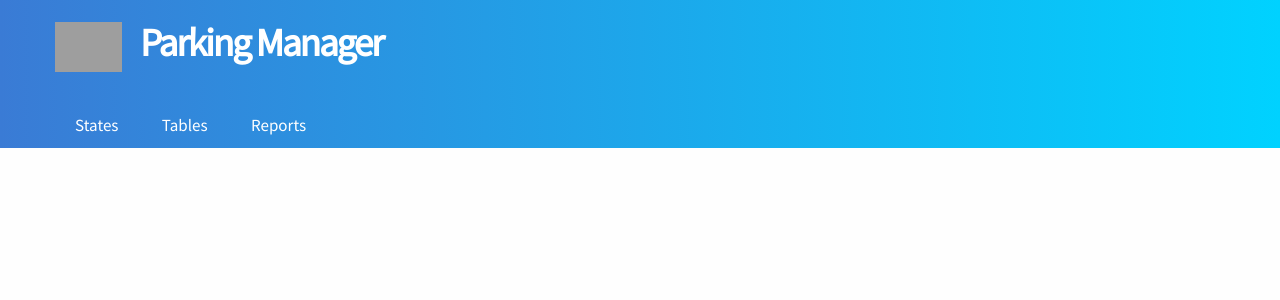
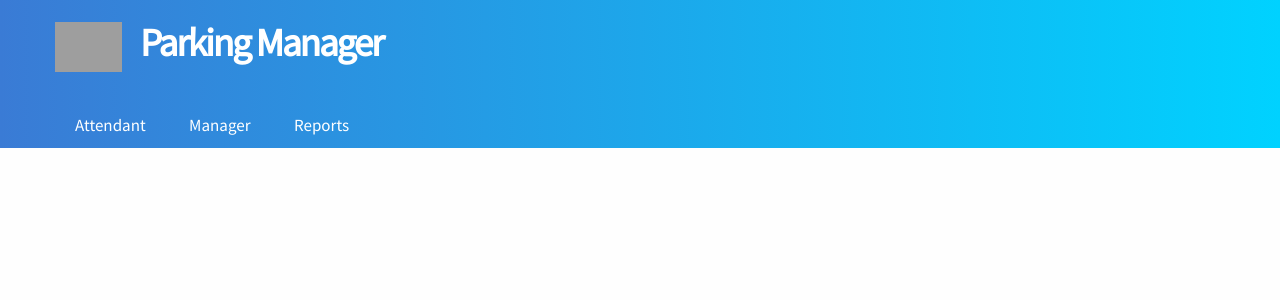
Before and after one commit to DeLaChance/2IMN15-project, a Flask app: page / in a window 1280 px wide. Shown: the top 300 px of the page. Run offline with Flask 2, Linux system fonts and the light colour scheme; grey boxes are pictures that could not be loaded.

Commit message:
Renamed tabs.

```diff
--- a/visualizer/templates/base.html
+++ b/visualizer/templates/base.html
@@ -15,8 +15,8 @@
                     <h1>Parking Manager</h1>
                 </div>
                 <div clas="nav">
-                    <a class="header__tab {%- if request.path == '/page/states' %} active{% endif %}"  href="/page/states">States</a>
-                    <a class="header__tab {%- if request.path == '/page/tables' %} active{% endif %}" href="/page/tables">Tables</a>
+                    <a class="header__tab {%- if request.path == '/page/states' %} active{% endif %}"  href="/page/states">Attendant</a>
+                    <a class="header__tab {%- if request.path == '/page/tables' %} active{% endif %}" href="/page/tables">Manager</a>
                     <a class="header__tab {%- if request.path == '/page/reports' %} active{% endif %}" href="/page/reports">Reports</a>
                 </div>
             </div>
```
